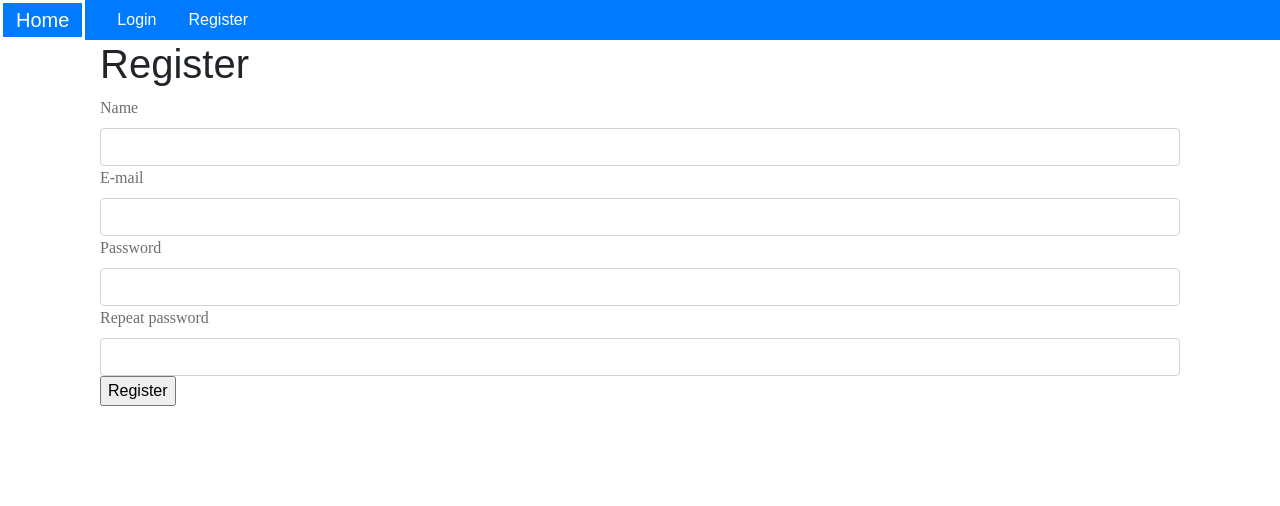
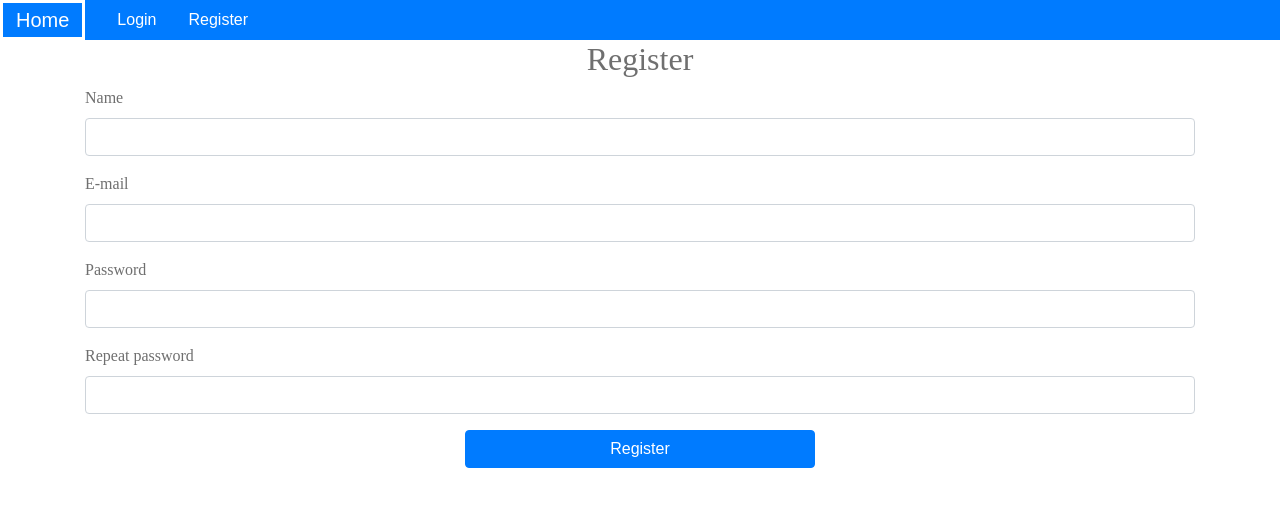
Before and after one commit to AlexMihov96/React-Quickstart, a React (Create React App) app in the folder app/: page /register in a window 1280 px wide. Shown: the top 506 px of the page. Built offline with nearby package versions, Linux system fonts and the light colour scheme.

Commit message:
Register page styled

```diff
--- a/app/src/components/auth/Login.jsx
+++ b/app/src/components/auth/Login.jsx
@@ -65,7 +65,6 @@ class Login extends Component {
                                 <input className="btn btn-block btn-primary" type="submit" value="Login"/>
                             </div>
                         </div>
-
                     </div>
                 </form>
             </div>
--- a/app/src/components/auth/Register.jsx
+++ b/app/src/components/auth/Register.jsx
@@ -24,6 +24,7 @@ class Register extends Component {
 
     onSubmitHandler(e) {
         e.preventDefault()
+
         this.props.register(this.state.name, this.state.email, this.state.password)
     }
 
@@ -36,21 +37,31 @@ class Register extends Component {
 
     render() {
         return (
-            <div className="container">
-                <h1>Register</h1>
+            <div>
+                <div className="col-sm-12">
+                    <div className="text-center">
+                        <h1 className="text-format-large">Register</h1>
+                    </div>
+                </div>
+
                 <form onSubmit={this.onSubmitHandler}>
+                    <div className="form-group">
                         <Input
                             name="name"
                             value={this.state.name}
                             onChange={this.onChangeHandler}
                             label="Name"
                         />
+                    </div>
+                    <div className="form-group">
                         <Input
                             name="email"
                             value={this.state.email}
                             onChange={this.onChangeHandler}
                             label="E-mail"
                         />
+                    </div>
+                    <div className="form-group">
                         <Input
                             name="password"
                             type="password"
@@ -58,6 +69,8 @@ class Register extends Component {
                             onChange={this.onChangeHandler}
                             label="Password"
                         />
+                    </div>
+                    <div className="form-group">
                         <Input
                             name="repeat"
                             type="password"
@@ -65,7 +78,15 @@ class Register extends Component {
                             onChange={this.onChangeHandler}
                             label="Repeat password"
                         />
-                    <input type="submit" value="Register"/>
+                    </div>
+
+                    <div className="form-group">
+                        <div className="row">
+                            <div className="col-sm-4 offset-4">
+                                <input className="btn btn-block btn-primary" type="submit" value="Register"/>
+                            </div>
+                        </div>
+                    </div>
                 </form>
             </div>
         )
```
Lines whose indentation alone changed are shown as unchanged.
